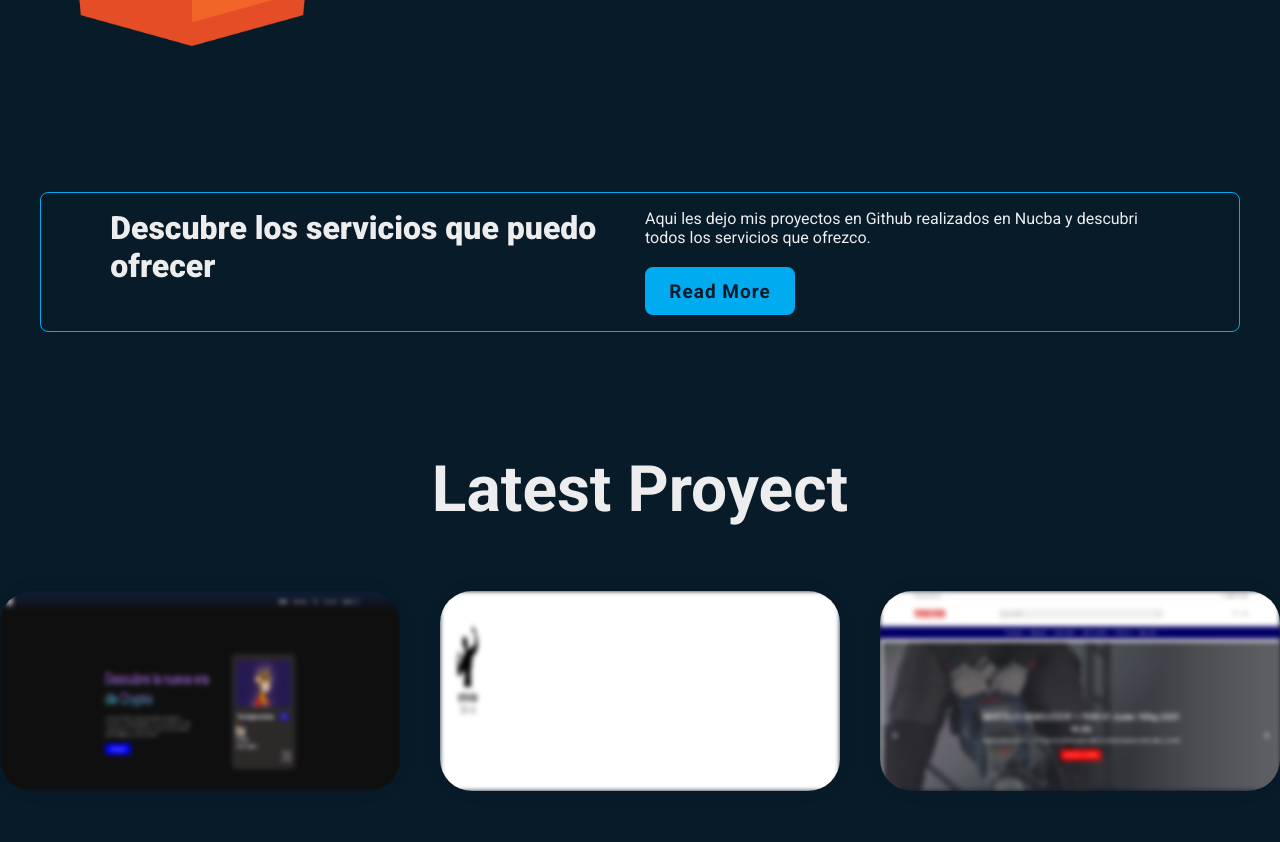
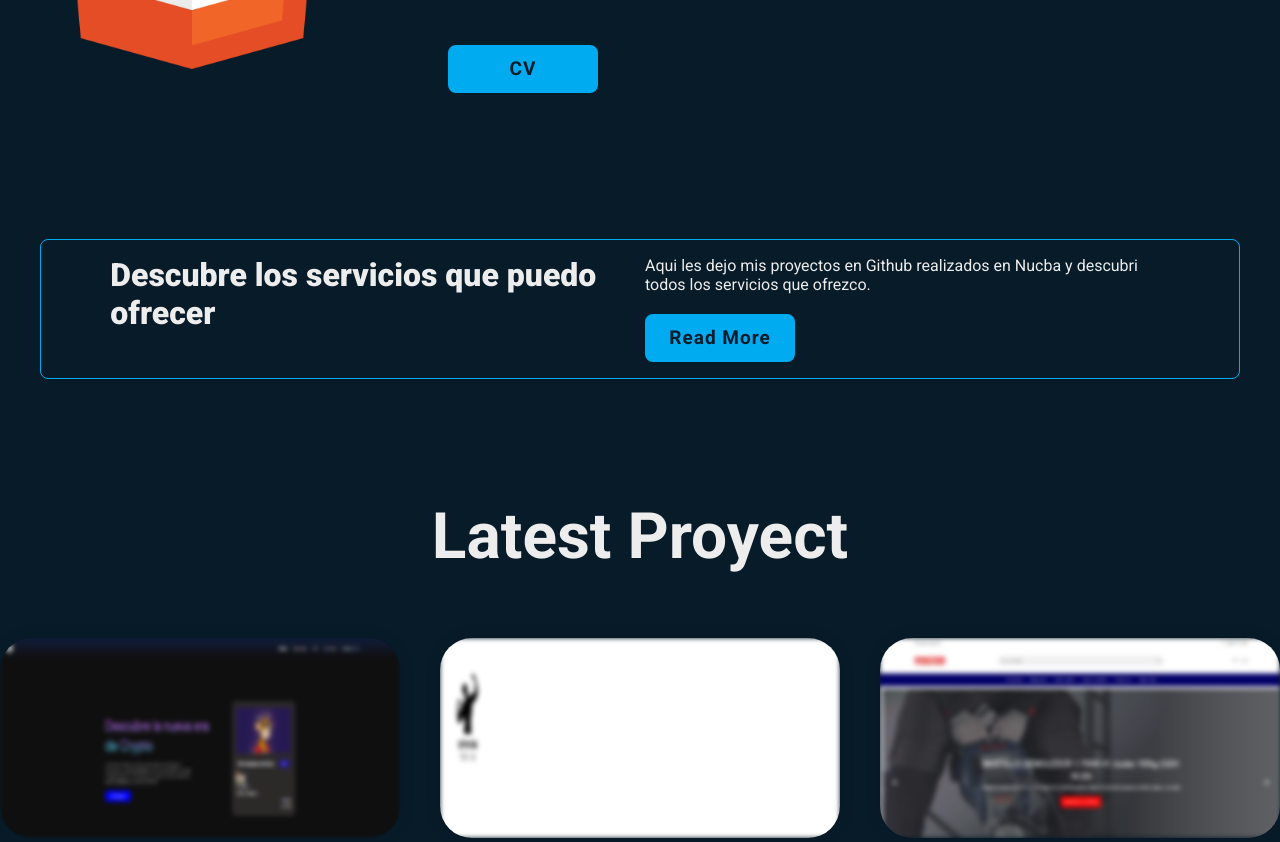
Before and after one commit to MartinPenaloza311/MyPortfolio, a plain HTML site: page index.html in a window 1280 px wide. Shown: the part 1176-2018 px from the top of the page. Drawn offline with nearby package versions, Linux system fonts and the light colour scheme.

Commit message:
Portfolio

```diff
--- a/index.html
+++ b/index.html
@@ -57,7 +57,9 @@
             <br>
             Si estás buscando un desarrollador con pasión, habilidades técnicas y un enfoque orientado a resultados, ¡me encantaría ser parte de tu próximo proyecto!
             </p>
-
+            <div class="btn-box">
+                <a href="https://drive.google.com/file/d/1JoUyvVNHGufuO9ApRLdsFjOXXWueSlzJ/view?usp=sharing" target="_blank">CV</a>
+            </div>
         </div>
     </section>
     <br>
```
